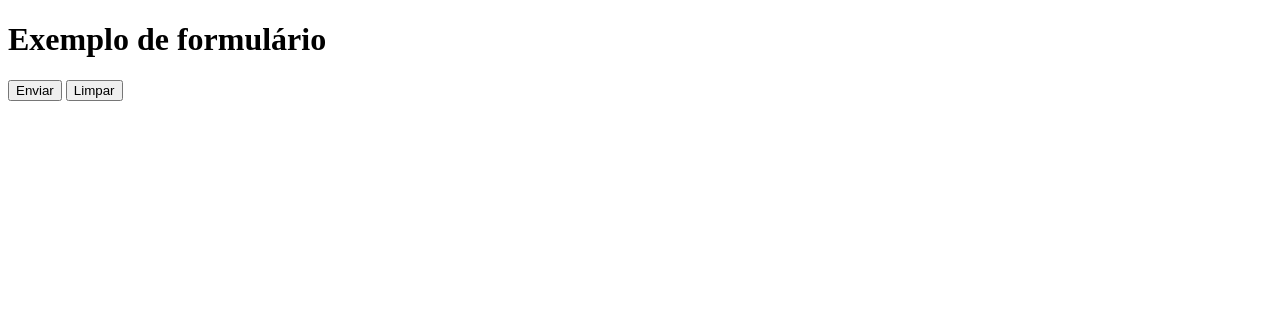
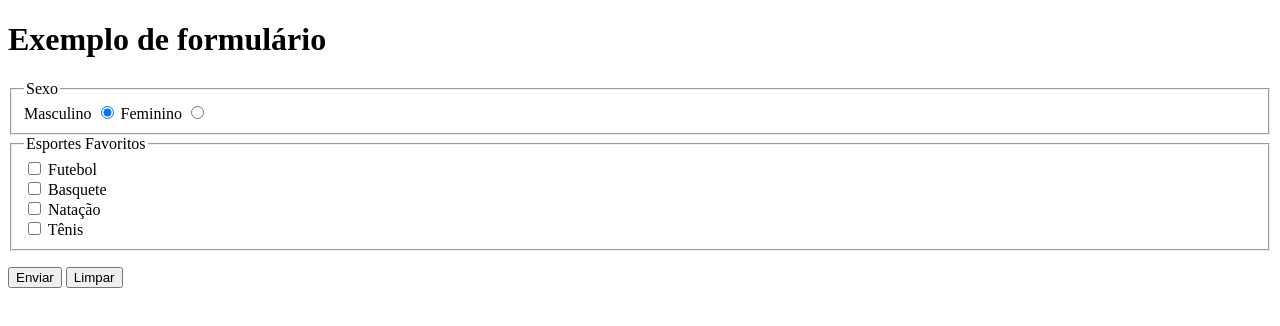
Before and after one commit to giih06/html-css, a plain HTML site: page exercicios/exercicio023 formulários/form05.html in a window 1280 px wide. Drawn offline with Linux system fonts and the light colour scheme.

Commit message:
conclui form 05

```diff
--- a/exercicios/exercicio023 formulários/form05.html
+++ b/exercicios/exercicio023 formulários/form05.html
@@ -9,7 +9,20 @@
 <body>
     <h1>Exemplo de formulário</h1>
     <form action="cadastro.php" method="get" autocomplete="on">
-
+        <fieldset>
+            <legend>Sexo</legend>
+            <label for="imasc">Masculino</label>
+            <input type="radio" name="sexo" id="imasc" checked value="M">
+            <label for="ifem">Feminino</label>
+            <input type="radio" name="sexo" id="ifem" value="F">
+        </fieldset>
+        <fieldset>
+            <legend>Esportes Favoritos</legend>
+            <input type="checkbox" name="esfut" id="iesfut"> <label for="iesfut">Futebol</label> <br>
+            <input type="checkbox" name="esbas" id="iesbas"> <label for="iesbas">Basquete</label> <br>
+            <input type="checkbox" name="esnat" id="iesnat"> <label for="iesnat">Natação</label> <br>
+            <input type="checkbox" name="esten" id="iesten"> <label for="iesten">Tênis</label> <br>
+        </fieldset>
 
         <p>
             <input type="submit" value="Enviar">
```
